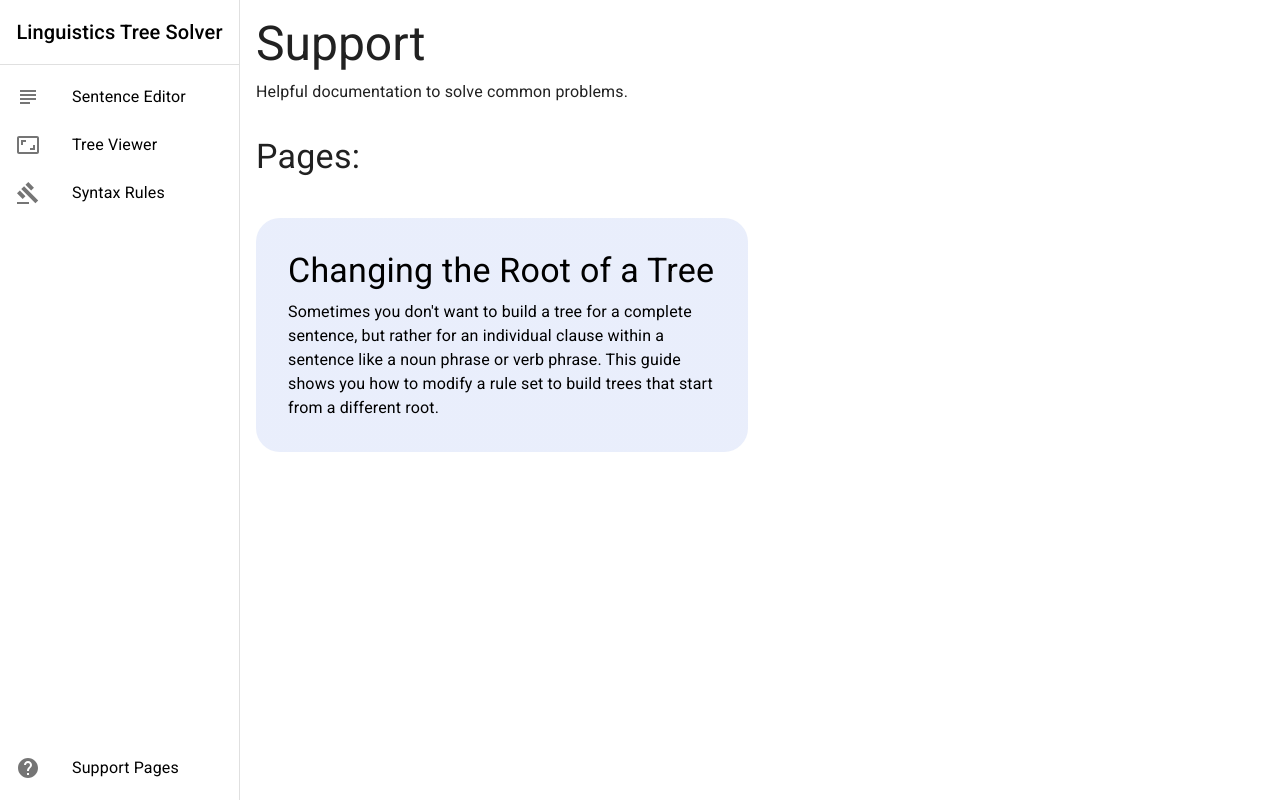
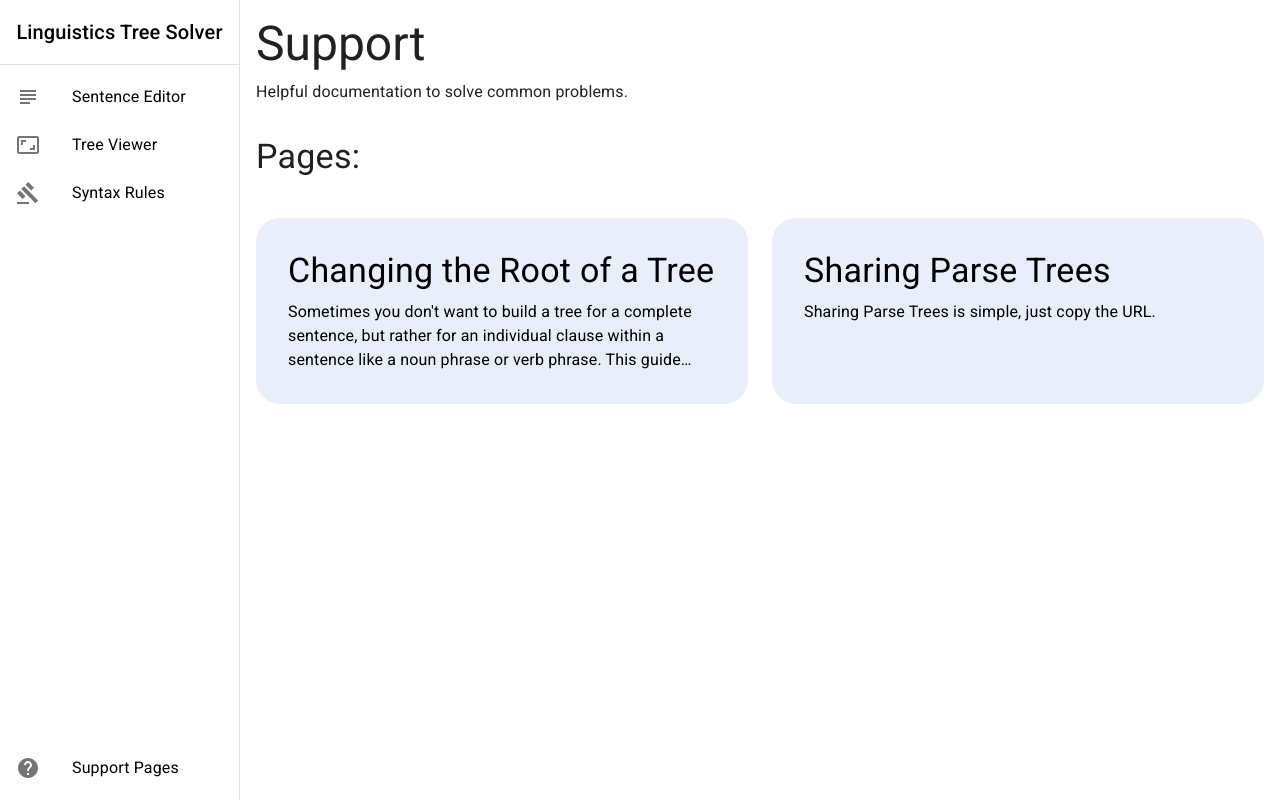
Before and after one commit to adambcomer/lin-tree-solver, a React (Vite) app: page /support in a window 1280 px wide. Built offline with nearby package versions, Linux system fonts and the light colour scheme.

Commit message:
Updated links to new url structure

```diff
--- a/index.html
+++ b/index.html
@@ -17,7 +17,7 @@
 
     <link
       rel="canonical"
-      href="https://adambcomer.com/lin-tree-solver/"
+      href="https://lin-tree-solver.adambcomer.com/"
       data-react-helmet="true"
     />
 
@@ -34,12 +34,12 @@
     <meta property="og:type" content="website" data-react-helmet="true" />
     <meta
       property="og:url"
-      content="https://adambcomer.com/lin-tree-solver/"
+      content="https://lin-tree-solver.adambcomer.com/"
       data-react-helmet="true"
     />
     <meta
       property="og:image"
-      content="https://adambcomer.com/lin-tree-solver/tree.png"
+      content="https://lin-tree-solver.adambcomer.com/tree.png"
     />
 
     <% if (MODE === 'production') { %>
--- a/package.json
+++ b/package.json
@@ -1,6 +1,6 @@
 {
   "name": "lin-tree-builder",
-  "homepage": "https://adambcomer.com/lin-tree-solver",
+  "homepage": "https://lin-tree-solver.adambcomer.com",
   "license": "Apache-2.0",
   "version": "0.1.0",
   "private": true,
--- a/src/App.tsx
+++ b/src/App.tsx
@@ -33,6 +33,7 @@ import '@fontsource/roboto/500.css'
 import '@fontsource/roboto-mono/400.css'
 import '@fontsource/roboto-mono/500.css'
 import NewTreeRoot from './Pages/Support/NewTreeRoot'
+import SharingTrees from './Pages/Support/SharingTrees'
 
 const theme = createTheme({
   palette: {
@@ -66,6 +67,7 @@ const App = (): JSX.Element => {
 
               <Route path='/support' element={<Support />} />
               <Route path='/support/new-tree-root' element={<NewTreeRoot />} />
+              <Route path='/support/sharing-trees' element={<SharingTrees />} />
 
               <Route path='*' element={<Navigate to='/' />} />
             </Routes>
--- a/src/Pages/Home.tsx
+++ b/src/Pages/Home.tsx
@@ -38,7 +38,7 @@ const Home = (): JSX.Element => {
           content='Automatically build trees based on linguistic syntax rules.'
         />
 
-        <link rel='canonical' href='https://adambcomer.com/lin-tree-solver/' />
+        <link rel='canonical' href='https://lin-tree-solver.adambcomer.com/' />
 
         <meta property='og:title' content='Linguistics Tree Solver' />
         <meta
@@ -48,7 +48,7 @@ const Home = (): JSX.Element => {
         <meta property='og:type' content='website' />
         <meta
           property='og:url'
-          content='https://adambcomer.com/lin-tree-solver/'
+          content='https://lin-tree-solver.adambcomer.com/'
         />
       </Helmet>
 
@@ -236,7 +236,7 @@ const Home = (): JSX.Element => {
         </Paragraph>
         <Paragraph>
           Project Site:{' '}
-          <OutboundLink href='https://adambcomer.com/lin-tree-solver/'>
+          <OutboundLink href='https://lin-tree-solver.adambcomer.com/'>
             Project Site
           </OutboundLink>
         </Paragraph>
--- a/src/Pages/RuleSetEditor.tsx
+++ b/src/Pages/RuleSetEditor.tsx
@@ -210,7 +210,7 @@ const RuleSetEditor = (): JSX.Element => {
 
         <link
           rel='canonical'
-          href={`https://adambcomer.com/lin-tree-solver/rules/${id ?? '0'}`}
+          href={`https://lin-tree-solver.adambcomer.com/rules/${id ?? '0'}`}
         />
 
         <meta
@@ -221,7 +221,7 @@ const RuleSetEditor = (): JSX.Element => {
         <meta property='og:type' content='website' />
         <meta
           property='og:url'
-          content={`https://adambcomer.com/lin-tree-solver/rules/${id ?? '0'}`}
+          content={`https://lin-tree-solver.adambcomer.com/rules/${id ?? '0'}`}
         />
       </Helmet>
       <Grid item xs sx={{ pt: 2, px: 2 }}>
--- a/src/Pages/RulesEditor.tsx
+++ b/src/Pages/RulesEditor.tsx
@@ -81,7 +81,7 @@ const RuleEditor = (): JSX.Element => {
 
         <link
           rel='canonical'
-          href='https://adambcomer.com/lin-tree-solver/rules'
+          href='https://lin-tree-solver.adambcomer.com/rules'
         />
 
         <meta
@@ -95,7 +95,7 @@ const RuleEditor = (): JSX.Element => {
         <meta property='og:type' content='website' />
         <meta
           property='og:url'
-          content='https://adambcomer.com/lin-tree-solver/rules'
+          content='https://lin-tree-solver.adambcomer.com/rules'
         />
       </Helmet>
       <Grid item xs>
--- a/src/Pages/SentenceEditor.tsx
+++ b/src/Pages/SentenceEditor.tsx
@@ -85,7 +85,7 @@ const SentenceEditor = (): JSX.Element => {
 
         <link
           rel='canonical'
-          href='https://adambcomer.com/lin-tree-solver/sentence'
+          href='https://lin-tree-solver.adambcomer.com/sentence'
         />
 
         <meta
@@ -99,7 +99,7 @@ const SentenceEditor = (): JSX.Element => {
         <meta property='og:type' content='website' />
         <meta
           property='og:url'
-          content='https://adambcomer.com/lin-tree-solver/sentence'
+          content='https://lin-tree-solver.adambcomer.com/sentence'
         />
       </Helmet>
       <Grid item xs sx={{ pt: 2, px: 2 }}>
--- a/src/Pages/Support/NewTreeRoot.tsx
+++ b/src/Pages/Support/NewTreeRoot.tsx
@@ -37,7 +37,7 @@ const NewTreeRoot = () => {
 
         <link
           rel='canonical'
-          href='https://adambcomer.com/lin-tree-solver/support/new-tree-root'
+          href='https://lin-tree-solver.adambcomer.com/support/new-tree-root'
         />
 
         <meta
@@ -51,7 +51,7 @@ const NewTreeRoot = () => {
         <meta property='og:type' content='website' />
         <meta
           property='og:url'
-          content='https://adambcomer.com/lin-tree-solver/support/new-tree-root'
+          content='https://lin-tree-solver.adambcomer.com/support/new-tree-root'
         />
       </Helmet>
 
--- a/src/Pages/Support/index.tsx
+++ b/src/Pages/Support/index.tsx
@@ -32,7 +32,7 @@ const Support = () => {
 
         <link
           rel='canonical'
-          href='https://adambcomer.com/lin-tree-solver/support'
+          href='https://lin-tree-solver.adambcomer.com/support'
         />
 
         <meta property='og:title' content='Support | Linguistics Tree Solver' />
@@ -43,7 +43,7 @@ const Support = () => {
         <meta property='og:type' content='website' />
         <meta
           property='og:url'
-          content='https://adambcomer.com/lin-tree-solver/support'
+          content='https://lin-tree-solver.adambcomer.com/support'
         />
       </Helmet>
 
@@ -68,15 +68,74 @@ const Support = () => {
                   background:
                     'linear-gradient(0deg,rgba(0,86,210,.14),rgba(0,86,210,.14)),#fdfbff',
                 },
+                height: 186,
               }}
             >
-              <Subtitle sx={{ mt: 0 }}>Changing the Root of a Tree</Subtitle>
-              <Paragraph>
+              <Subtitle
+                sx={{
+                  mt: 0,
+                  textOverflow: 'ellipsis',
+                  overflow: 'hidden',
+                  whiteSpace: 'nowrap',
+                }}
+              >
+                Changing the Root of a Tree
+              </Subtitle>
+              <Paragraph
+                sx={{
+                  overflow: 'hidden',
+                  display: '-webkit-box',
+                  '-webkit-box-orient': 'vertical',
+                  '-webkit-line-clamp': '3',
+                }}
+              >
                 Sometimes you don&apos;t want to build a tree for a complete
                 sentence, but rather for an individual clause within a sentence
                 like a noun phrase or verb phrase. This guide shows you how to
                 modify a rule set to build trees that start from a different
                 root.
+              </Paragraph>
+            </Box>
+          </Link>
+        </Grid>
+        <Grid item xs={12} sm={12} md={6} xl={4}>
+          <Link
+            to='/support/sharing-trees'
+            style={{ textDecoration: 'none', color: '#000' }}
+          >
+            <Box
+              sx={{
+                background:
+                  'linear-gradient(0deg,rgba(0,86,210,.08),rgba(0,86,210,.08)),#fdfbff',
+                p: 4,
+                borderRadius: 6,
+                cursor: 'pointer',
+                '&:hover': {
+                  background:
+                    'linear-gradient(0deg,rgba(0,86,210,.14),rgba(0,86,210,.14)),#fdfbff',
+                },
+                height: 186,
+              }}
+            >
+              <Subtitle
+                sx={{
+                  mt: 0,
+                  textOverflow: 'ellipsis',
+                  overflow: 'hidden',
+                  whiteSpace: 'nowrap',
+                }}
+              >
+                Sharing Parse Trees
+              </Subtitle>
+              <Paragraph
+                sx={{
+                  overflow: 'hidden',
+                  display: '-webkit-box',
+                  '-webkit-box-orient': 'vertical',
+                  '-webkit-line-clamp': '3',
+                }}
+              >
+                Sharing Parse Trees is simple, just copy the URL.
               </Paragraph>
             </Box>
           </Link>
```
Also changed, not shown: src/Pages/TreeViewer.tsx (+4 -4 lines), 2 other files (tests, documents, lock files or other folders).
